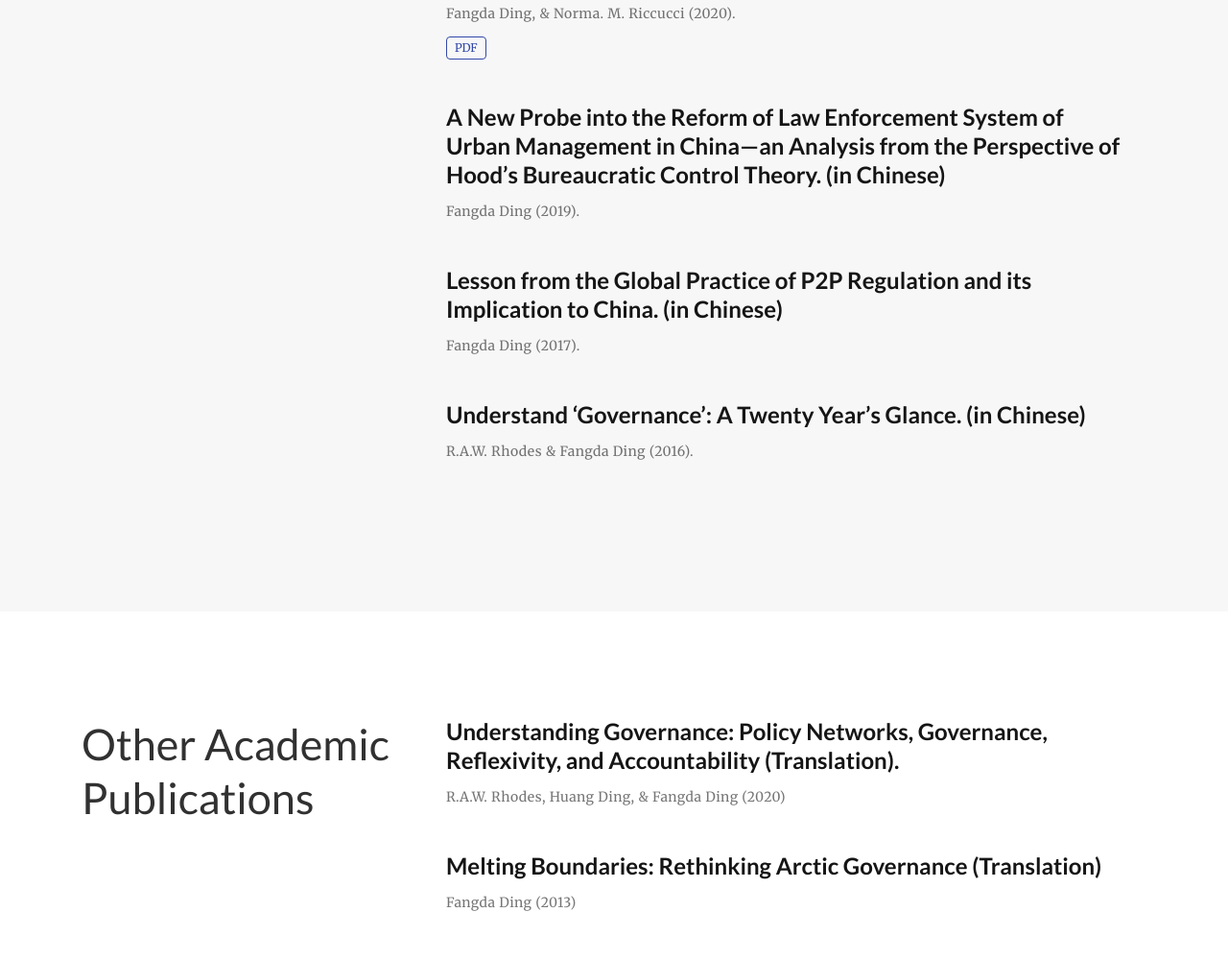
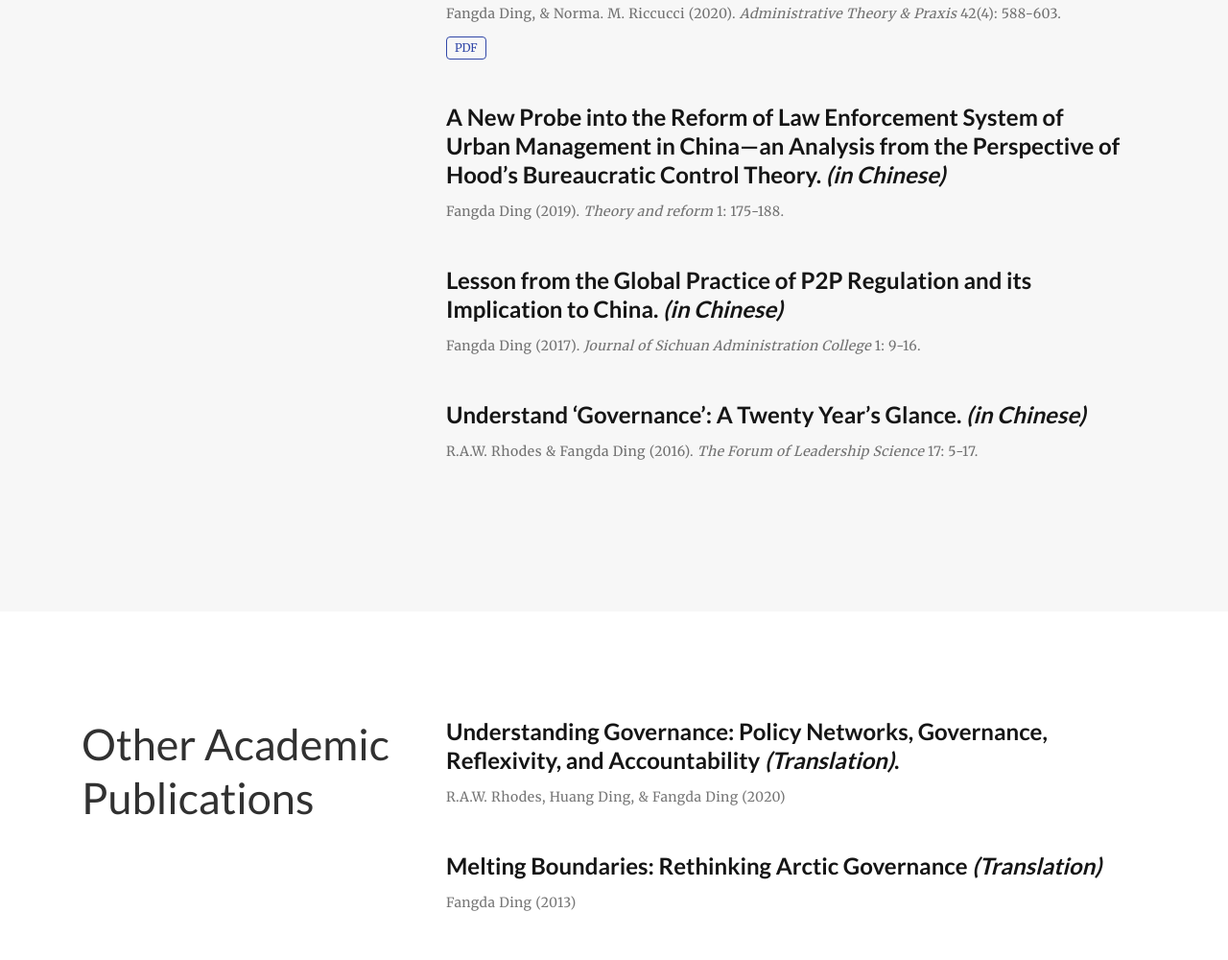
Before and after one commit to bobking1224/fangda.github.io, a plain HTML site: page index.html in a window 1280 px wide. Shown: the part 2377-3377 px from the top of the page at 96% size. Drawn offline with nearby package versions, Linux system fonts and the light colour scheme; some packages are replaced by stand-ins of ours; some icons are missing.

Commit message:
Update index.html

```diff
--- a/index.html
+++ b/index.html
@@ -384,7 +384,7 @@
                   There has been a good deal of research on the role of nongovernmental organizations in addressing public concerns and issues. However, alumni networks, mainly regarded as a platform for ingroup benefits between alumni and their alma maters, have attracted little attention in terms of their potential utility to the broader public. But the unexpected vital role of alumni networks in addressing the recent novel coronavirus (COVID-19) in China provides some insights into the value of alumni networks in both the practice and theory of public administration. Along with the successful practice in China, this essay attempts to understand how alumni networks can be used to assist in shared struggles in general, helping to solve major public challenges in practice in contexts beyond China, and to extend the understanding of alumni networks as potential areas of study through existing theoretical frameworks in public administration (e.g., collaborative governance and nonprofit organizations). The essay also provides directions for a future research agenda on the value of alumni networks for public administration.
               <div class="stream-meta article-metadata">
                 <div itemprop="author">
-                  Fangda Ding, & Norma. M. Riccucci (2020).</div>
+                  Fangda Ding, & Norma. M. Riccucci (2020). <em>Administrative Theory & Praxis</em> 42(4): 588-603. </div>
               </div>
               <div class="btn-links">
                 <a class="btn btn-outline-primary my-1 mr-1 btn-sm" href="./pdf/The value of alumni networks in responding to the public administration theory and practice Evidence from the COVID 19 pandemic in China.pdf"
@@ -404,13 +404,13 @@
 
               <h3 class="article-title mb-0 mt-0" itemprop="name">
                 <a href="" itemprop="url">
-                  A New Probe into the Reform of Law Enforcement System of Urban Management in China—an Analysis from the Perspective of Hood’s Bureaucratic Control Theory. (in Chinese)</a>
+                  A New Probe into the Reform of Law Enforcement System of Urban Management in China—an Analysis from the Perspective of Hood’s Bureaucratic Control Theory. <em>(in Chinese)</em></a>
               </h3>
               <div class="article-style" itemprop="articleBody"></div>
 
               <div class="stream-meta article-metadata">
                 <div itemprop="author">
-                  Fangda Ding (2019). </div>
+                  Fangda Ding (2019). <em>Theory and reform</em> 1: 175-188. </div>
               </div>
 
             </div>
@@ -424,13 +424,13 @@
 
               <h3 class="article-title mb-0 mt-0" itemprop="name">
                 <a href="" itemprop="url">
-                  Lesson from the Global Practice of P2P Regulation and its Implication to China. (in Chinese)</a>
+                  Lesson from the Global Practice of P2P Regulation and its Implication to China. <em>(in Chinese)</em></a>
               </h3>
               <div class="article-style" itemprop="articleBody"></div>
 
               <div class="stream-meta article-metadata">
                 <div itemprop="author">
-                  Fangda Ding (2017). </div>
+                  Fangda Ding (2017). <em>Journal of Sichuan Administration College</em> 1: 9-16. </div>
               </div>
 
             </div>
@@ -444,13 +444,13 @@
 
               <h3 class="article-title mb-0 mt-0" itemprop="name">
                 <a href="" itemprop="url">
-                  Understand ‘Governance’: A Twenty Year’s Glance. (in Chinese)</a>
+                  Understand ‘Governance’: A Twenty Year’s Glance. <em>(in Chinese)</em></a>
               </h3>
               <div class="article-style" itemprop="articleBody"></div>
 
               <div class="stream-meta article-metadata">
                 <div itemprop="author">
-                  R.A.W. Rhodes & Fangda Ding (2016). </div>
+                  R.A.W. Rhodes & Fangda Ding (2016). <em>The Forum of Leadership Science</em> 17: 5-17. </div>
               </div>
 
             </div>
@@ -479,7 +479,7 @@
 
               <h3 class="article-title mb-0 mt-0" itemprop="name">
                 <a href="https://item.jd.com/12909060.html?cu=true&utm_source=kong&utm_medium=jingfen&utm_campaign=t_1001463275_&utm_term=ebdec8f4d6714b7385df25fdd4141864" itemprop="url">
-                  Understanding Governance: Policy Networks, Governance, Reflexivity, and Accountability (Translation).</a>
+                  Understanding Governance: Policy Networks, Governance, Reflexivity, and Accountability <em>(Translation)</em>.</a>
               </h3>
               <div class="article-style" itemprop="articleBody"></div>
 
@@ -499,7 +499,7 @@
 
               <h3 class="article-title mb-0 mt-0" itemprop="name">
                 <a href="/working_papers/MinimumWage_NonLinearities.pdf" itemprop="url">
-                  Melting Boundaries: Rethinking Arctic Governance (Translation) </a>
+                  Melting Boundaries: Rethinking Arctic Governance <em>(Translation)</em> </a>
               </h3>
 
               <!--Fill the paper body-->
```
